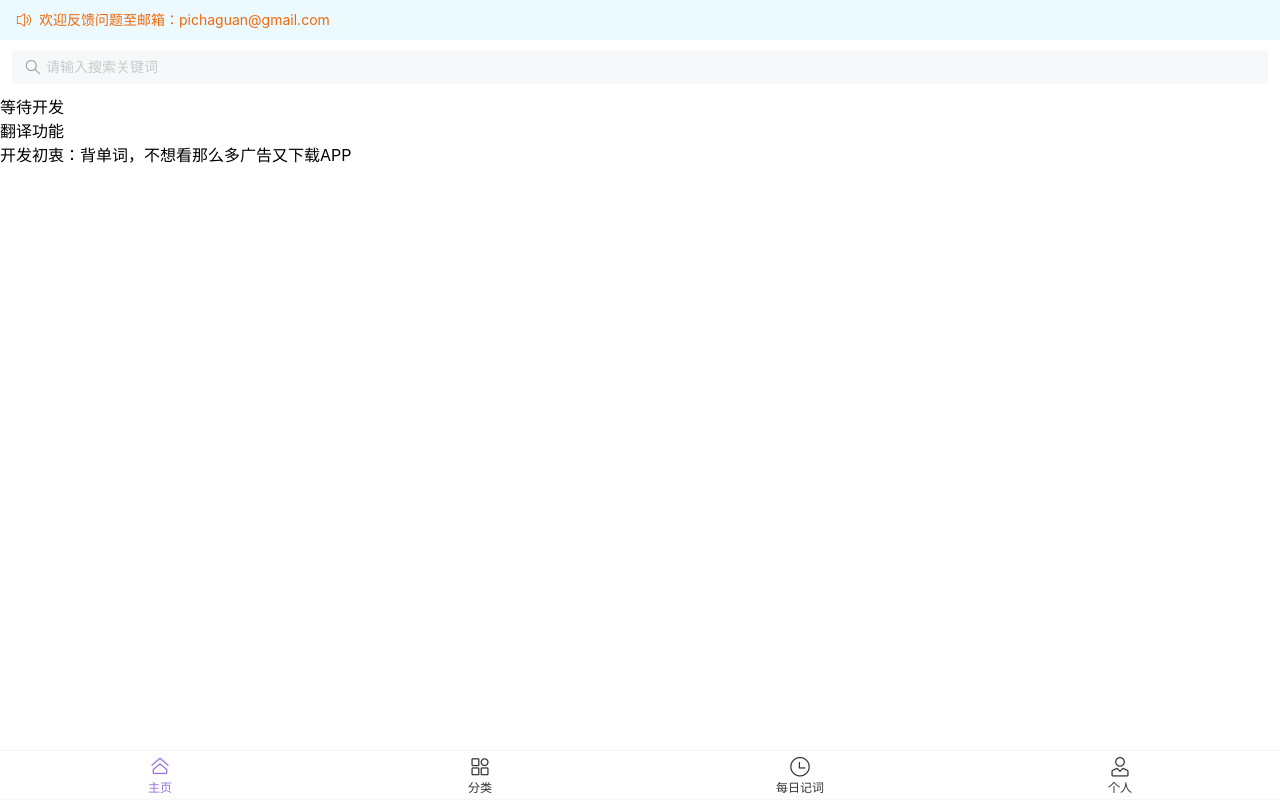
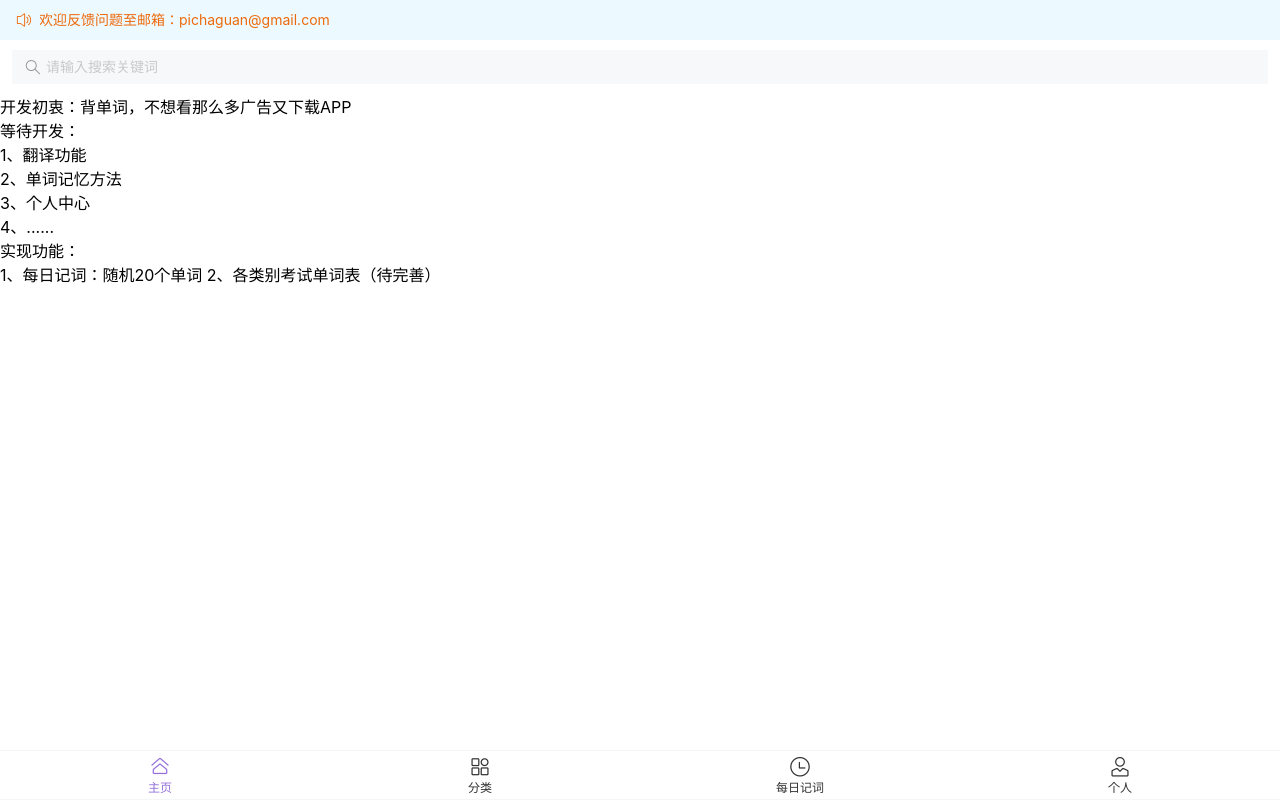
Before and after one commit to GalokPeng/learning-english, a Vue app: page / in a window 1280 px wide. Built offline with nearby package versions, Linux system fonts and the light colour scheme.

Commit message:
增添描述信息

```diff
--- a/src/views/Home.vue
+++ b/src/views/Home.vue
@@ -1,9 +1,17 @@
 <template>
   <div>
     <van-search placeholder="请输入搜索关键词"></van-search>
-    等待开发<br>
-    翻译功能<br>
-    开发初衷：背单词，不想看那么多广告又下载APP <br>
+    开发初衷：背单词，不想看那么多广告又下载APP <br/>
+    等待开发：<br/>
+    1、翻译功能<br/>
+    2、单词记忆方法<br/>
+    3、个人中心<br/>
+    4、...... <br/>
+    实现功能：<br/>
+    1、每日记词：随机20个单词
+    2、各类别考试单词表（待完善）
+
+
   </div>
 </template>
 <script setup lang="ts">
```
